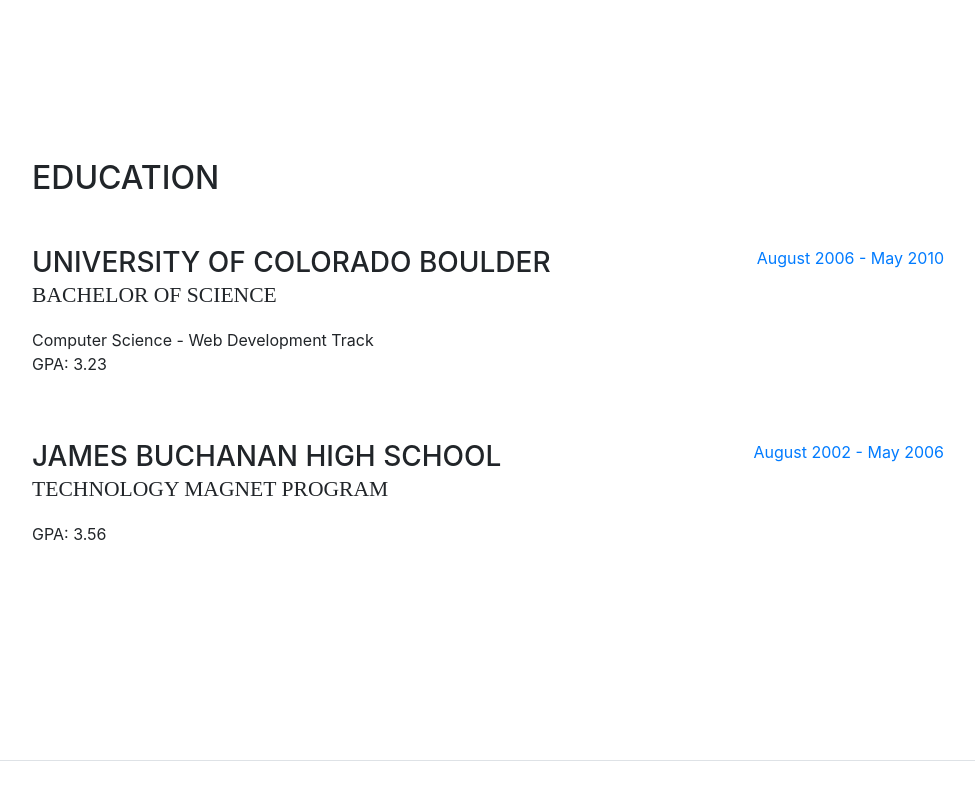
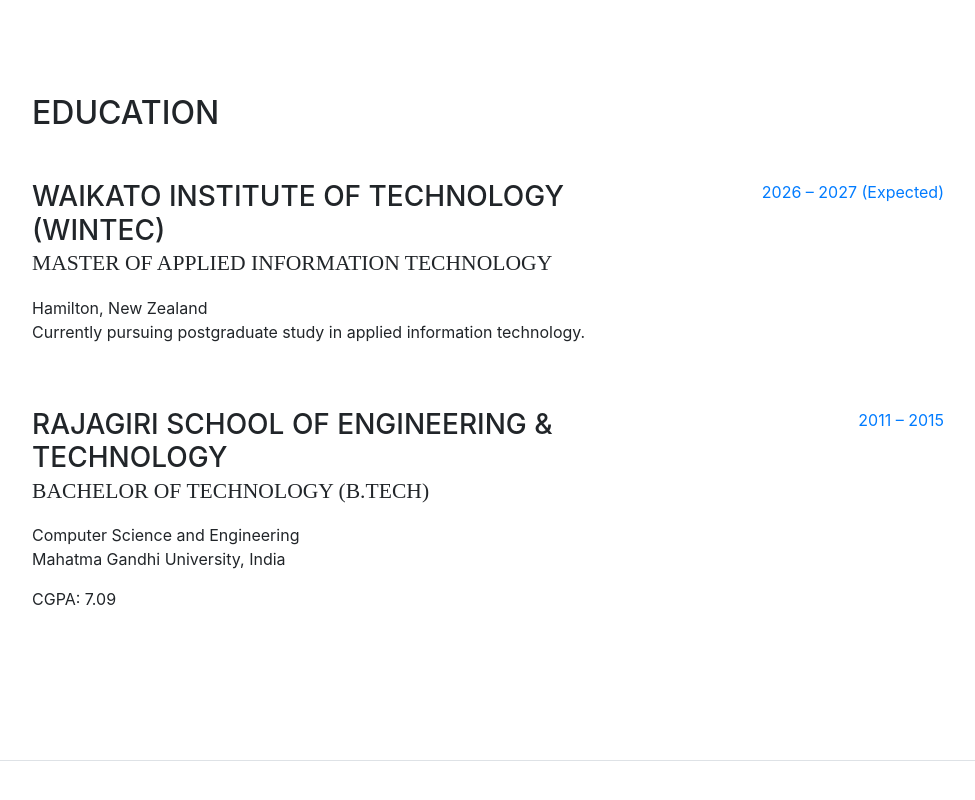
Before and after one commit to sanigasebastian-t/sanigasebastian-t.github.io, a website with bundled scripts: page index.html in a window 1280 px wide. Shown: the part 1998-2798 px from the top of the page, without its empty margins (288-1263 px from the left). Built offline with nearby package versions, Linux system fonts and the light colour scheme; a web font is replaced by a local one.

Commit message:
Update education details

```diff
--- a/index.html
+++ b/index.html
@@ -158,35 +158,41 @@
   </div>
 </section>
 
+
 <section class="resume-section p-3 p-lg-5 d-flex flex-column" id="education">
   <div class="my-auto">
     <h2 class="mb-5">Education</h2>
 
+    <!-- Master's Degree -->
     <div class="resume-item d-flex flex-column flex-md-row mb-5">
       <div class="resume-content mr-auto">
-              <h3 class="mb-0">University of Colorado Boulder</h3>
-              <div class="subheading mb-3">Bachelor of Science</div>
-              <div>Computer Science - Web Development Track</div>
-              <p>GPA: 3.23</p>
+        <h3 class="mb-0">Waikato Institute of Technology (Wintec)</h3>
+        <div class="subheading mb-3">Master of Applied Information Technology</div>
+        <div>Hamilton, New Zealand</div>
+        <p>Currently pursuing postgraduate study in applied information technology.</p>
       </div>
       <div class="resume-date text-md-right">
-              <span class="text-primary">August 2006 - May 2010</span>
+        <span class="text-primary">2026 – 2027 (Expected)</span>
       </div>
     </div>
 
+    <!-- Bachelor's Degree -->
     <div class="resume-item d-flex flex-column flex-md-row">
       <div class="resume-content mr-auto">
-              <h3 class="mb-0">James Buchanan High School</h3>
-              <div class="subheading mb-3">Technology Magnet Program</div>
-              <p>GPA: 3.56</p>
+        <h3 class="mb-0">Rajagiri School of Engineering &amp; Technology</h3>
+        <div class="subheading mb-3">Bachelor of Technology (B.Tech)</div>
+        <div>Computer Science and Engineering</div>
+        <p>Mahatma Gandhi University, India</p>
+        <p>CGPA: 7.09</p>
       </div>
       <div class="resume-date text-md-right">
-              <span class="text-primary">August 2002 - May 2006</span>
+        <span class="text-primary">2011 – 2015</span>
       </div>
     </div>
 
   </div>
 </section>
+
 
       <section class="resume-section p-3 p-lg-5 d-flex flex-column" id="skills">
         <div class="my-auto">
```
Lines whose indentation alone changed are shown as unchanged.
